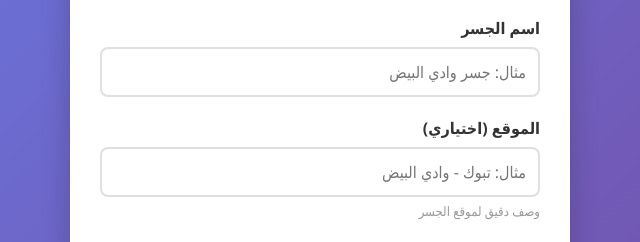
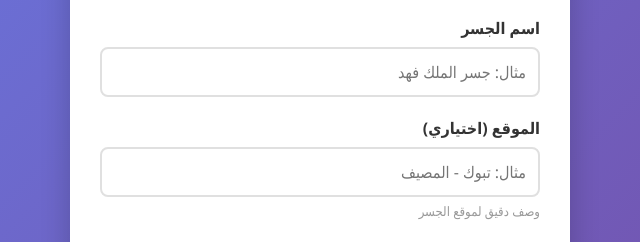
Before and after one commit to Abnhal/bridge, a website: page add-bridge.html in a window 1280 px wide. Shown: the part 342-584 px from the top of the page, 320-960 px from the left. Drawn offline with Linux system fonts and the light colour scheme; no server answers.

```diff
--- a/add-bridge.html
+++ b/add-bridge.html
@@ -121,12 +121,12 @@
 
         <div class="form-group">
             <label>اسم الجسر</label>
-            <input type="text" id="bridgeName" placeholder="مثال: جسر وادي البيض">
+            <input type="text" id="bridgeName" placeholder="مثال: جسر الملك فهد">
         </div>
 
         <div class="form-group">
             <label>الموقع (اختياري)</label>
-            <input type="text" id="bridgeLocation" placeholder="مثال: تبوك - وادي البيض">
+            <input type="text" id="bridgeLocation" placeholder="مثال: تبوك - المصيف">
             <div class="hint">وصف دقيق لموقع الجسر</div>
         </div>
 
@@ -206,4 +206,5 @@
         }
     </script>
 </body>
+
 </html>
```
